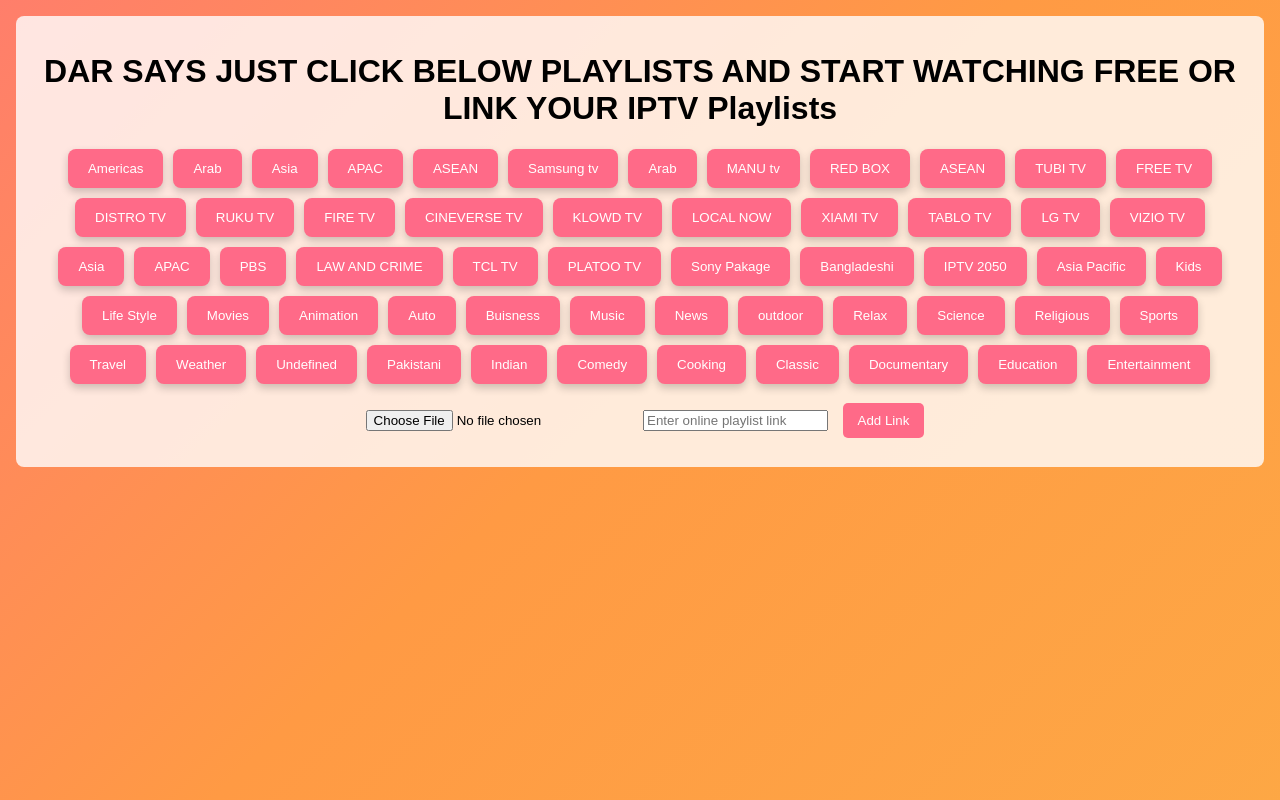
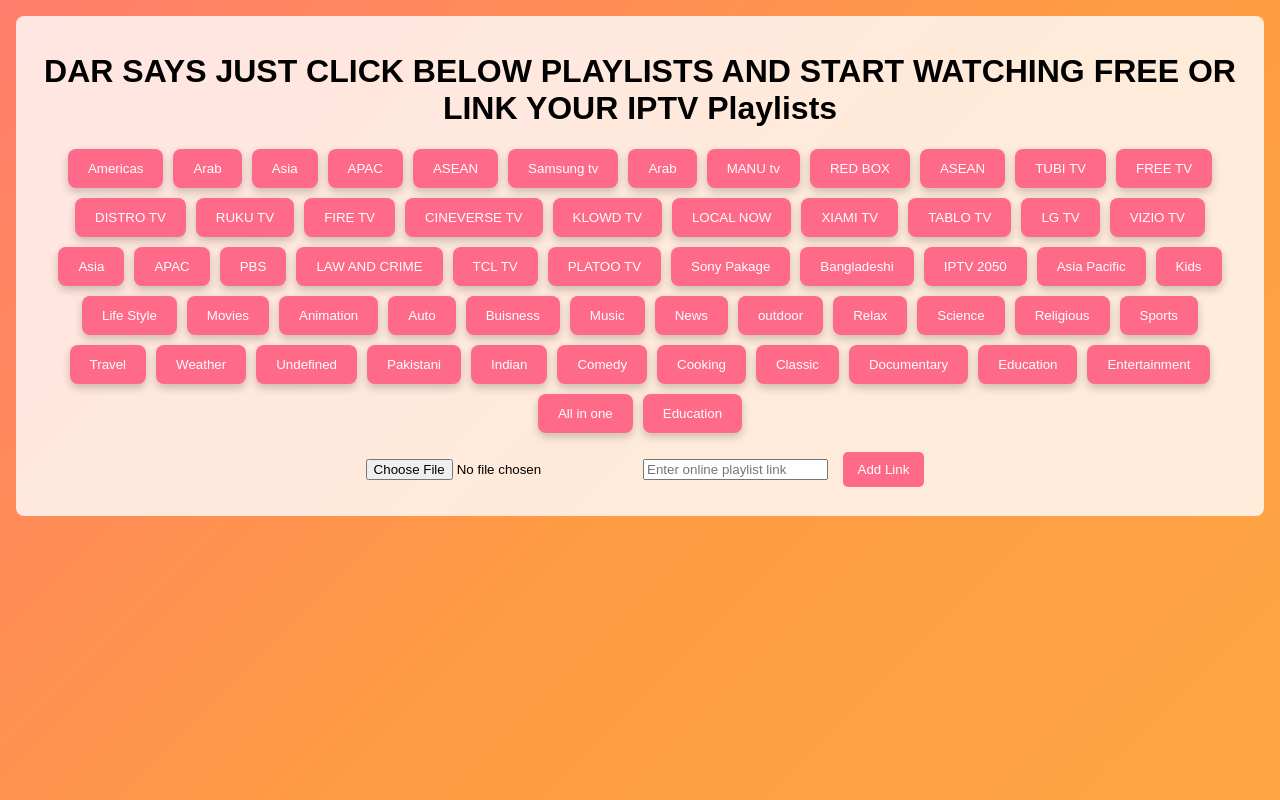
Before and after one commit to Jazzdar1/darfree.tv, a plain HTML site: page index.html in a window 1280 px wide. Drawn offline with nearby package versions, Linux system fonts and the light colour scheme.

Commit message:
Update index.html

```diff
--- a/index.html
+++ b/index.html
@@ -211,7 +211,9 @@
             <button data-url="https://iptv-org.github.io/iptv/categories/documentary.m3u">Documentary</button>
 	    <button data-url="https://iptv-org.github.io/iptv/categories/education.m3u">Education</button>
             <button data-url="https://iptv-org.github.io/iptv/categories/entertainment.m3u">Entertainment</button>
-            <!-- Add up to 45 more buttons here -->
+             <button data-url="https://raw.githubusercontent.com/SArun61/IPTV/refs/heads/main/tata/allChannelPlaylist.m3u">All in one</button>
+		<button data-url="https://iptv-org.github.io/iptv/categories/education.m3u">Education</button>
+		       <!-- Add up to 45 more buttons here -->
         </div>
         <input type="file" id="fileInput" accept=".m3u,.m3u8" />
         <input type="text" id="linkInput" placeholder="Enter online playlist link" />
```
